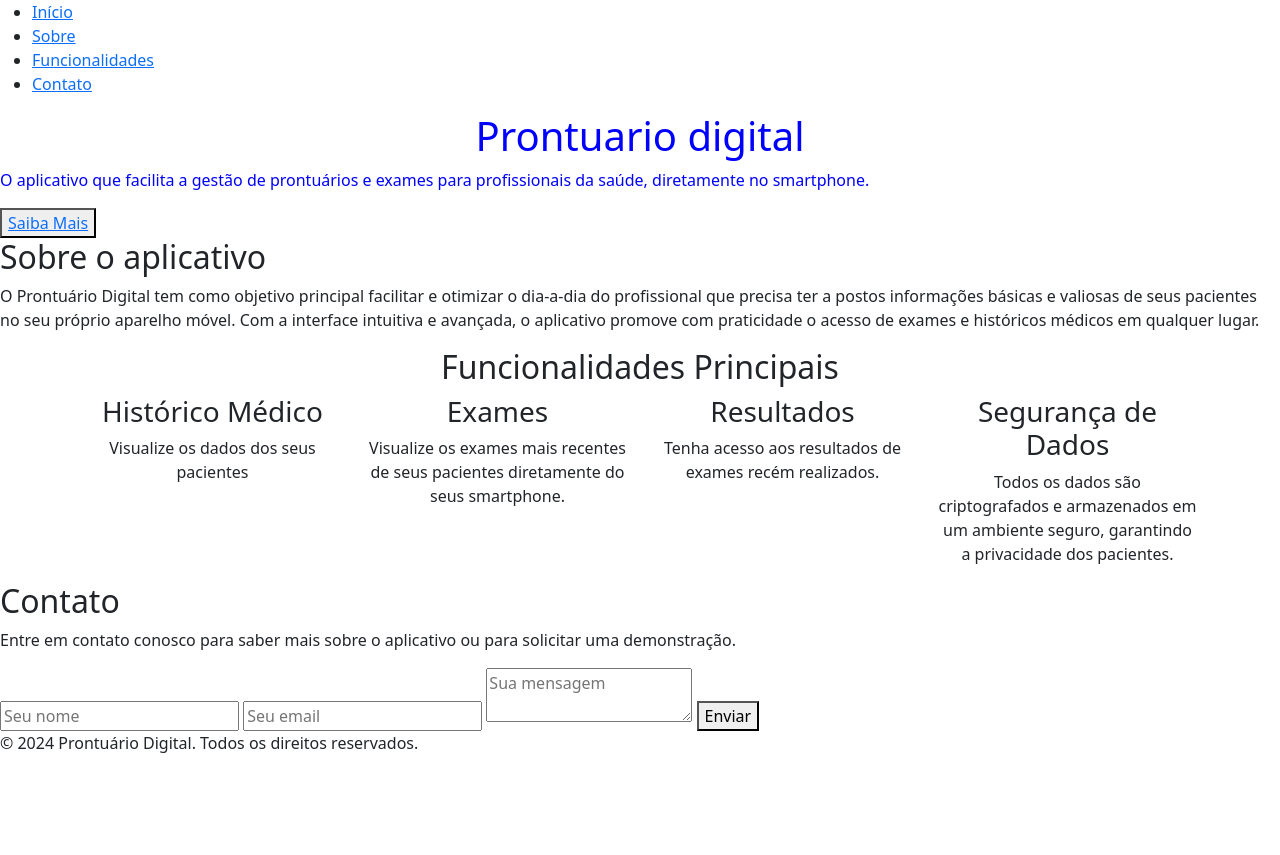
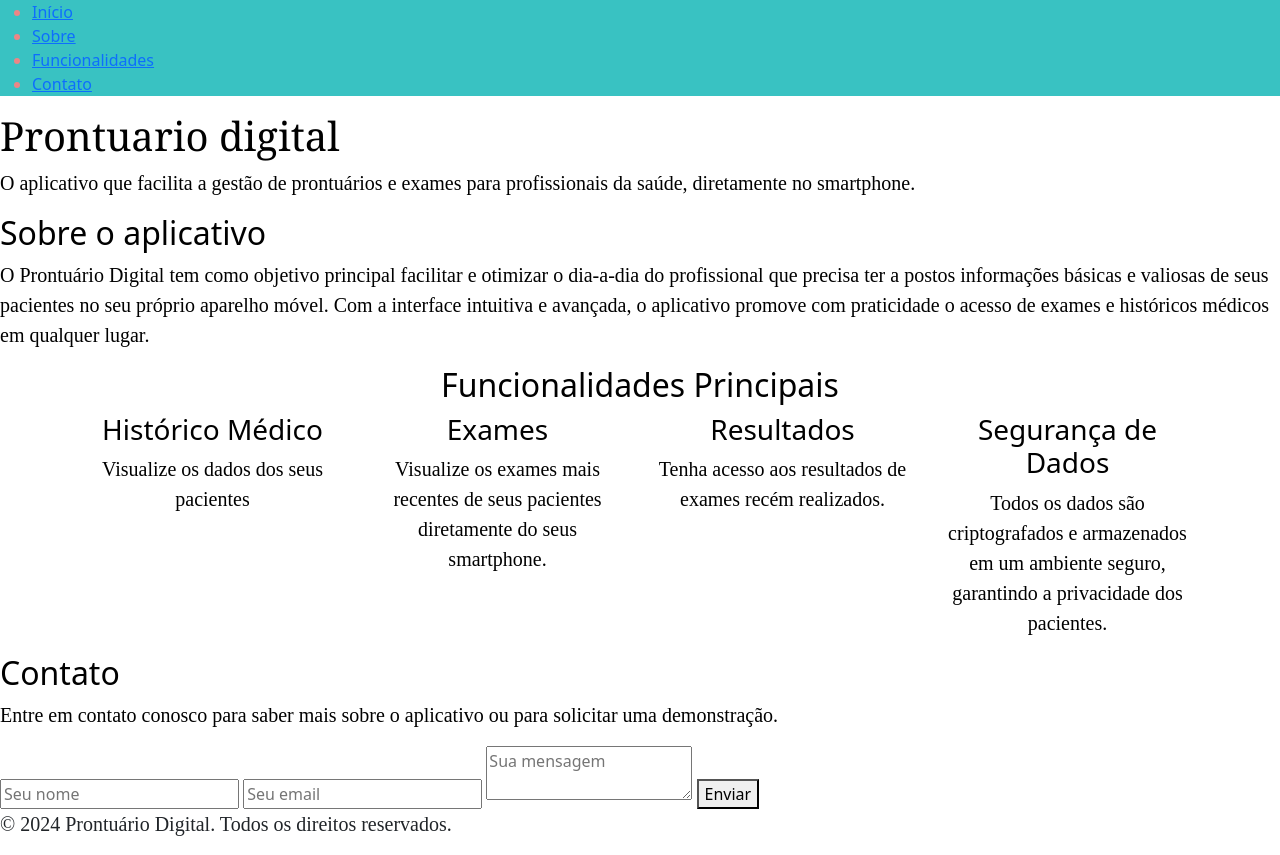
Before and after one commit to Sampocoyo/prontuario_digital, a plain HTML site: page index.html in a window 1280 px wide. Before the commit the page ends 800 px from the top, so only its background shows below. Drawn offline with nearby package versions, Linux system fonts and the light colour scheme; a script that the page names is missing.

Commit message:
inicio css

```diff
--- a/arquivo.css
+++ b/arquivo.css
@@ -1,14 +1,24 @@
-.home{
-    color:blue;
+body{
+    background-color: rgba(135, 135, 135, 0.526);
+
+}.home{
+    color:#ec8686(0, 0, 0);
 }
-
-.feat{
-    align-items: center;
-    text-align: center;
+header{
+    background-color: rgb(57, 194, 194);
+    color: #ec8686;
+    padding: x ;
 }
-.inicio{
-    text-align: center;
+section{
+     color: #000000;
 }
 h1{
-    text-align: center;
+    font-family: 'Georgia';
+    color: #000000;
+    font-size: 30pt;
 }
+p{
+    font-family: 'Times New Roman';
+    font-size: 15pt;
+
+}
--- a/index.html
+++ b/index.html
@@ -28,7 +28,6 @@
         <div class="intro">
             <h1>Prontuario digital</h1>
             <p>O aplicativo que facilita a gestão de prontuários e exames para profissionais da saúde, diretamente no smartphone.</p>
-            <button onclick="scrollToSection('about')"><a href="./arquivos_html/saibamais.html">Saiba Mais</a></button>
         </div>
     </section>
 
```
